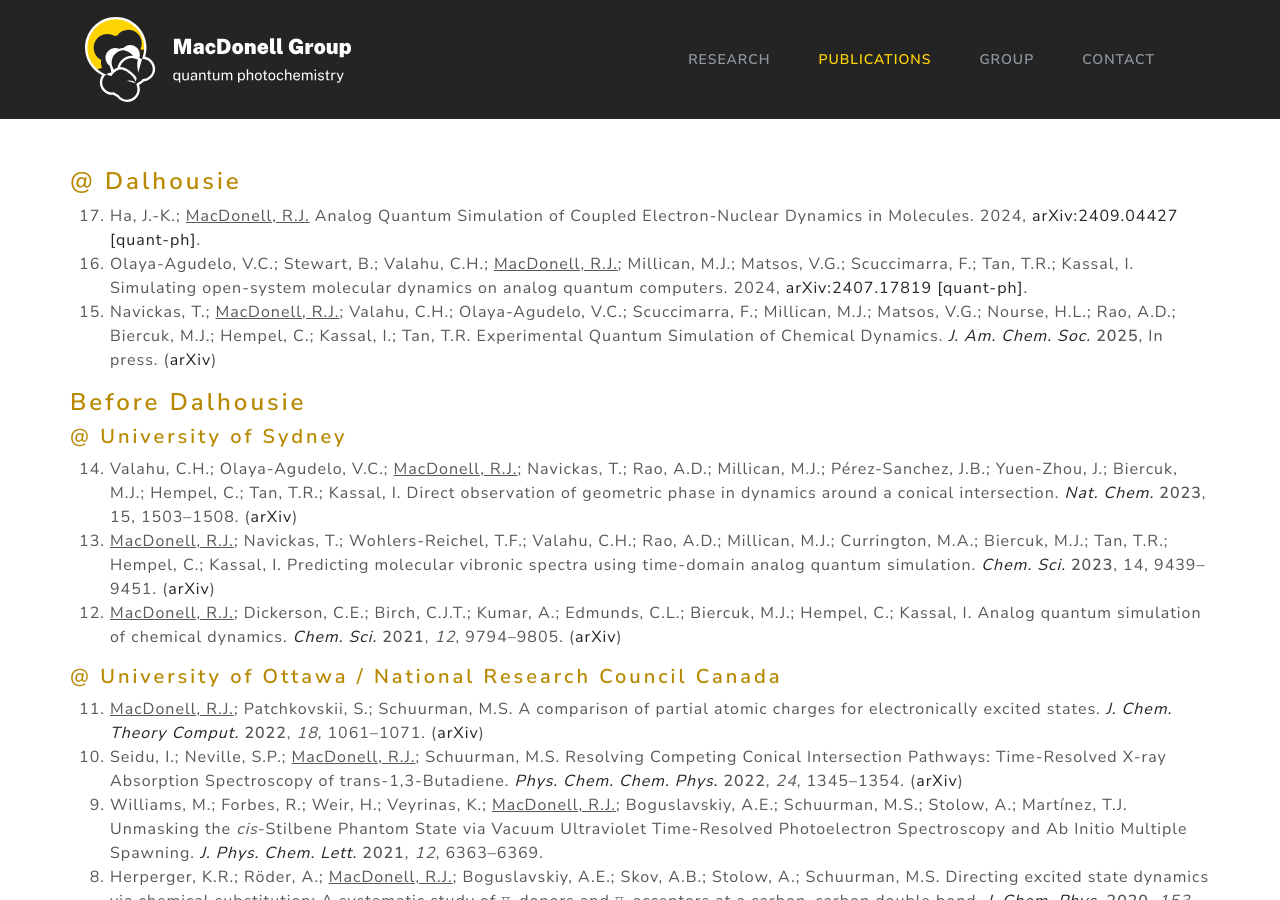
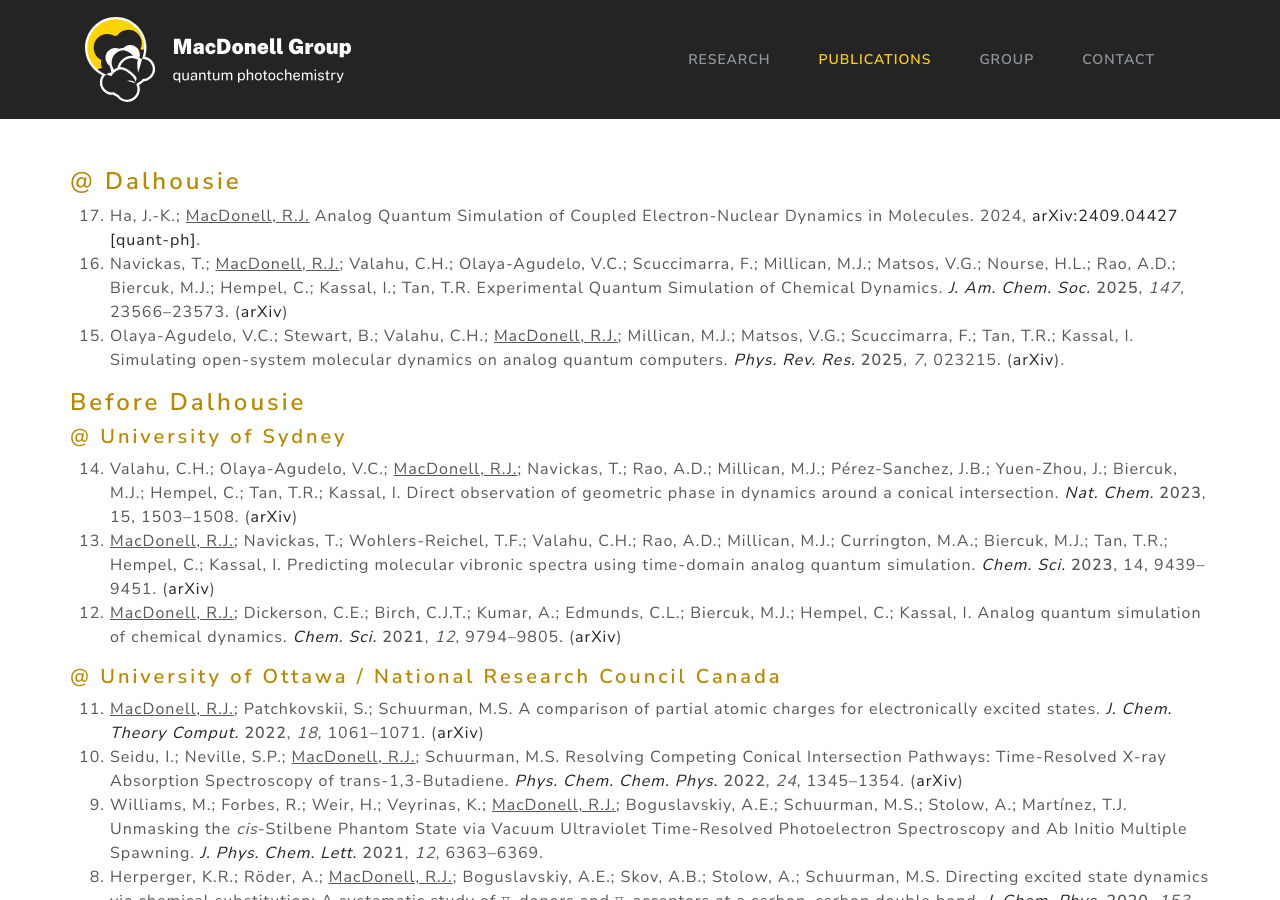
Before and after one commit to macdonell-group/macdonell-group.github.io, a Jekyll site: the page built from publications.md, in a window 1280 px wide and 900 px high. Built offline with Jekyll 4.4.1, drawn with Linux system fonts in a browser that asks for light colours.

Commit message:
Added publications and Edith's email

```diff
--- a/publications.md
+++ b/publications.md
@@ -10,16 +10,17 @@ title: Publications
 17. Ha, J.-K.; <u>MacDonell, R.J.</u> Analog Quantum Simulation of Coupled
     Electron-Nuclear Dynamics in Molecules. 2024,
     [arXiv:2409.04427 [quant-ph]](https://arxiv.org/abs/2409.04427).
-16. Olaya-Agudelo, V.C.; Stewart, B.; Valahu, C.H.; <u>MacDonell, R.J.</u>;
-    Millican, M.J.; Matsos, V.G.; Scuccimarra, F.; Tan, T.R.; Kassal, I.
-    Simulating open-system molecular dynamics on analog quantum computers.
-    2024, [arXiv:2407.17819 [quant-ph]](https://arxiv.org/abs/2407.17819).
-15. Navickas, T.; <u>MacDonell, R.J.</u>; Valahu, C.H.; Olaya-Agudelo, V.C.;
+16. Navickas, T.; <u>MacDonell, R.J.</u>; Valahu, C.H.; Olaya-Agudelo, V.C.;
     Scuccimarra, F.; Millican, M.J.; Matsos, V.G.; Nourse, H.L.; Rao, A.D.;
     Biercuk, M.J.; Hempel, C.; Kassal, I.; Tan, T.R. Experimental Quantum
     Simulation of Chemical Dynamics.
     [*J. Am. Chem. Soc.*](https://doi.org/10.1021/jacs.5c03336)
-    **2025**, In press. ([arXiv](https://arxiv.org/abs/2409.04044))
+    **2025**, *147*, 23566–23573. ([arXiv](https://arxiv.org/abs/2409.04044))
+15. Olaya-Agudelo, V.C.; Stewart, B.; Valahu, C.H.; <u>MacDonell, R.J.</u>;
+    Millican, M.J.; Matsos, V.G.; Scuccimarra, F.; Tan, T.R.; Kassal, I.
+    Simulating open-system molecular dynamics on analog quantum computers.
+    [*Phys. Rev. Res.*](https://doi.org/10.1103/PhysRevResearch.7.023215)
+    **2025**, *7*, 023215. ([arXiv](https://arxiv.org/abs/2407.17819)).
 
 ### Before Dalhousie
 
```
Also changed, not shown: group.md (+1 -1 lines), images/macdonald_profile.jpg.
